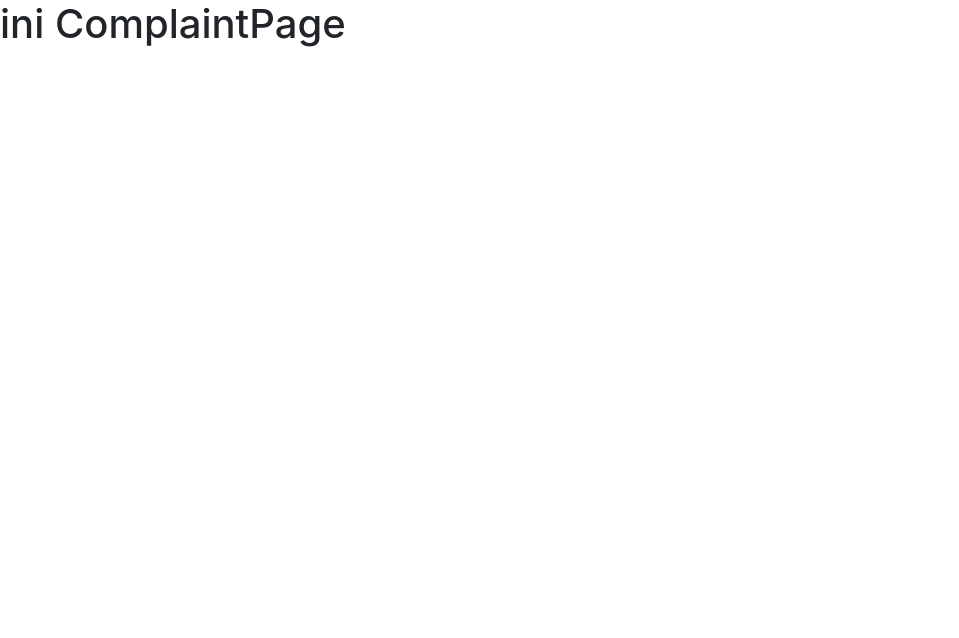
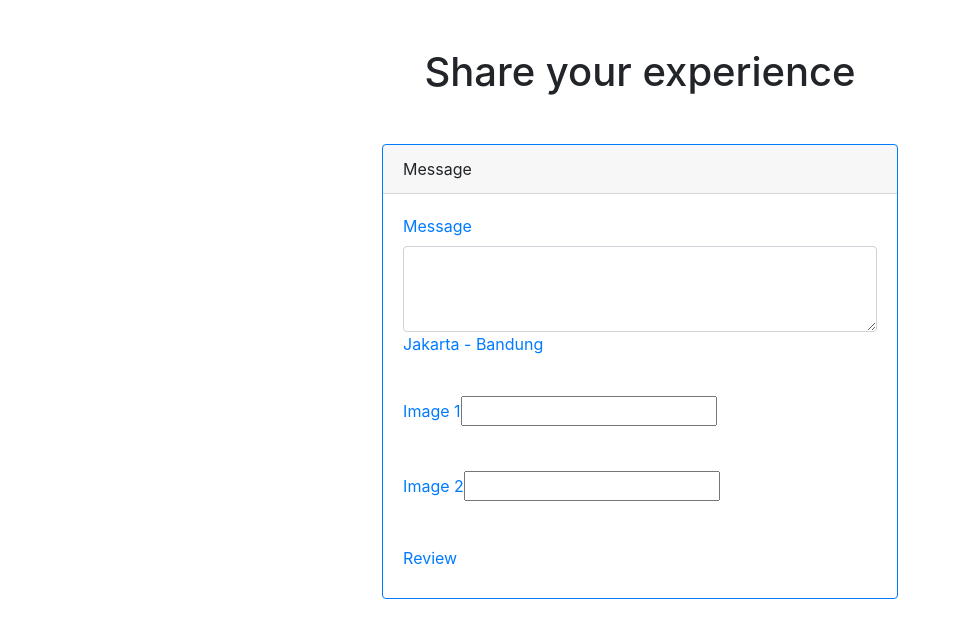
Before and after one commit to DelivereeBid/DelivereeBidRepo, a React (Create React App) app in the folder client/: page /complaint in a window 1280 px wide. Shown: the top 638 px of the page, without its empty margins (0-959 px from the left). Built offline with nearby package versions, Linux system fonts and the light colour scheme.

Commit message:
complaintPage

```diff
--- a/client/src/pages/ComplaintPage.js
+++ b/client/src/pages/ComplaintPage.js
@@ -4,7 +4,30 @@ function ComplaintPage (props) {
 
     return (
         <>
-            <h1>ini ComplaintPage</h1>
+            <h1 className="mt-5 text-center">Share your experience</h1>
+            <div className="row justify-content-center mt-5">
+            <div className="col-sm-5">
+            <div class="card border-primary mb-3">
+            <div class="card-header">Message</div>
+            <div class="card-body text-primary">
+                <label type="text"> Message</label>
+                <textarea class="form-control" id="exampleFormControlTextarea1" rows="3"></textarea>
+                <p class="card-text">Jakarta - Bandung</p>
+            </div>
+            <div className="card-body text-primary">
+            <label>Image 1</label>
+                <input type="url"></input>
+            </div>
+            <div className="card-body text-primary">
+            <label>Image 2</label>
+                <input type="url"></input>
+            </div>
+            <div className="card-body text-primary">
+                <label>Review</label>
+            </div>
+            </div>
+            </div>
+            </div>
         </>
     )
 }
```
Also changed, not shown: 1 other file (tests, documents, lock files or other folders).
